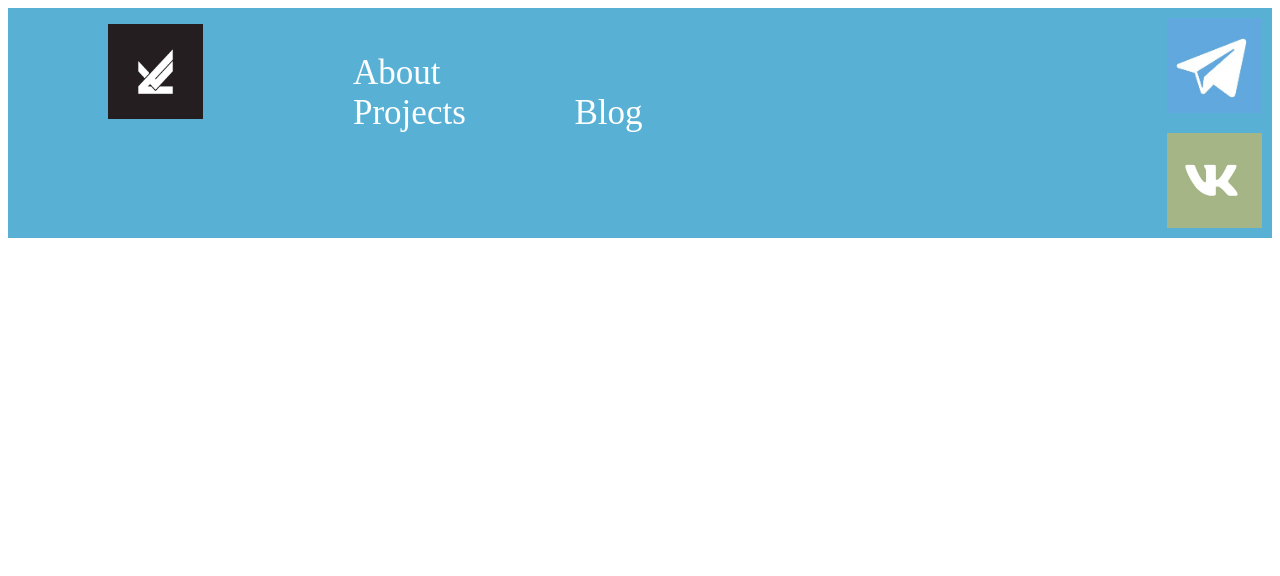
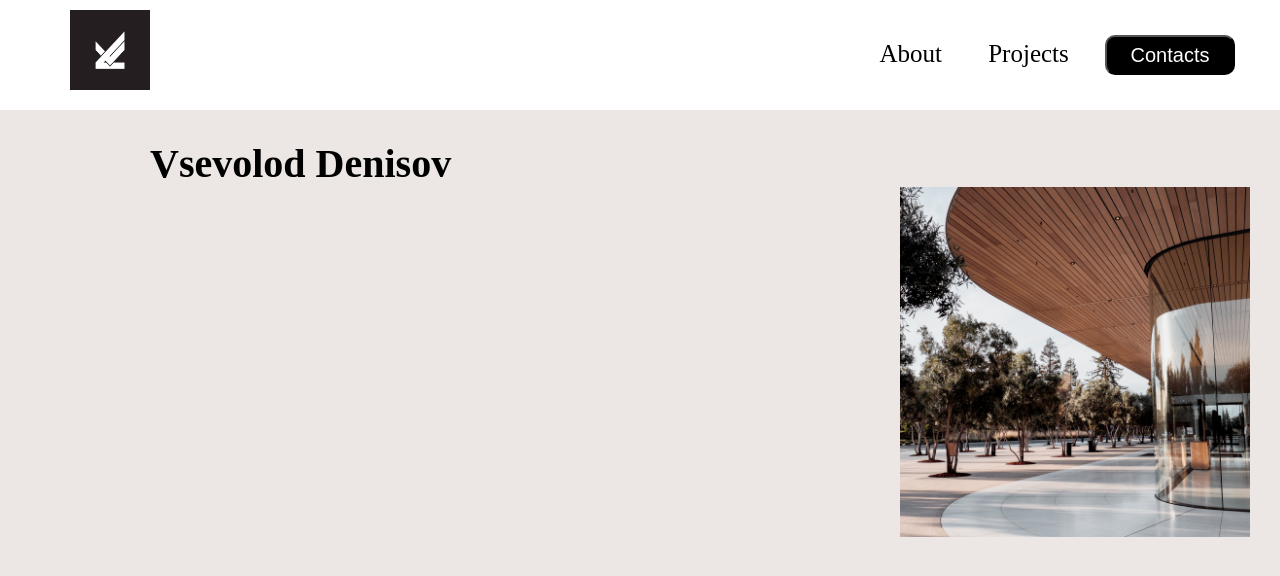
Before and after one commit to lentyss/practice, a plain HTML site: page saite.html in a window 1280 px wide. Drawn offline with Linux system fonts and the light colour scheme; files that its build step writes are made by us from their sources; files whose address does not match are found by name.

Commit message:
creating header and part of container

```diff
--- a/saite.html
+++ b/saite.html
@@ -1,31 +1,47 @@
 <!DOCTYPE html>
 
-<html lang="en" xmlns="http://www.w3.org/1999/xhtml">
+<html>
 <head>
     <meta charset="utf-8" />
     <title>Меню сайта</title>
-    <link rel="stylesheet" type="text/css" href="header_practic.css" />
+    <link href="web\css\header_practic.css" rel="stylesheet"/>
 </head>
+
 <body>
+    <header class="header">
+        <p class="name-image"><img src="web\img\LV.jpg"/></p>
+        <div class="header-category">
+            <ul>
+                <a href="#">About</a>
+                <a href="#">Projects</a>
+                <button class="header-button">Contacts</button>
+            </ul>
+        </div>
+    </header>
+
+    <div class="container">
+        <h1 class="name1-field">Vsevolod Denisov</h1>
+        <p class="i1-field"><img src="web\img\I_1.png"/></p>
+    </div>
 
 
-    <header class="header">
-            <p class="name-image"><img src="C:\Users\user\practice\web\img\LV.jpg"/></p>
-            <div class="header-category">
+
+
+
+
+            <!--
+
+            <div class="contact-image">
                 <ul>
-                    <a href="#">About</a>
-                    <a href="#">Projects</a>
-                    <a href="#">Blog</a>
+                    <li><a href="https://t.me/VsevolodDenisov"><img src="web\img\tg.jpg" /></a></li>
+                    <li><a href="https://vk.com/denisovvsevolod"><img src="web\img\VK.jpg" /></a></li>
                 </ul>
             </div>
-            <div class="contact-image">
-                <a href="https://t.me/VsevolodDenisov"><img src="C:\Users\user\practice\web\img\tg.jpg" /></a>
-                <a href="https://vk.com/denisovvsevolod"><img src="C:\Users\user\practice\web\img\VK.jpg" /></a>
-            </div>
 
-            <!--<li><a href="https://vk.com/denisovvsevolod">VK</a></li>
+            <li><a href="https://vk.com/denisovvsevolod">VK</a></li>
             <li2><a href="https://t.me/VsevolodDenisov">TG</a></li2> -->
 
-    </header>
+
 </body>
+
 </html>
--- a/web/css/header_practic.css
+++ b/web/css/header_practic.css
@@ -1,56 +1,79 @@
+* {
+    margin: 0;
+    padding: 0;
+}
+
 html {
     height: 100%;
-
+    background-color: #ECE7E4;
 }
 
-/*,
-*::before,
-*::after{
-    box-sizing:border-box;
+header {
+    display: flex;
+    justify-content: space-between;
+    background-color: white;
 }
 
-ul[class],
-ol[class] {
-    padding: 0px;
-}*/
-header {
-    display: flex;
-    background-color: #58b1d4;
+.name-image img {
+    width: 80px;
+    height: 80px;
+    margin-left: 60px;
+    padding: 10px 10px;
 }
 
 .header-category  {
-    justify-content: left;
     display: flex;
-    font-size: 35px;
+    font-size: 25px;
     width: inherit;
-
-    padding: 10px 10px;
+    padding: 35px 35px;
 }
 
 .header-category a {
     text-decoration: none;
-    color: white;
-    margin-left: 100px;
+    color: black;
+    margin-left: 20px;
+    margin-right: 20px;
 }
 
-.name-image img {
-    justify-content: left;
-    width: 95px;
-    height: 95px;
-    margin-left: 100px;
+.header-button {
+    font-size: 20px;
+    width: 130px;
+    height: 40px;
+    color: white;
+    background-color: black;
+    border-radius: 10px;
+    margin-right: 10px;
+    margin-left: 10px;
 }
 
+.i1-field img{
+    width: 350px;
+    height: 350px;
+    float: right;
+    padding: 0px 30px;
+}
+
+.name1-field {
+    font-size: 40px;
+    padding: 0px 150px;
+    margin-top: 30px;
+}
+/*
+.contact-image li {
+    display: inline-block;
+}
 
 .contact-image img{
     display: flex;
     justify-content: right;
-    width: 95px;
-    height: 95px;
+    width: 55px;
+    height: 55px;
     margin-right: 0px;
-    margin-left: 500px;
+    margin-left: 50px;
     padding: 10px 10px;
+
 }
-/*.header-category {
+.header-category {
     display: flex;
     margin-right: 40px;
 }
```
Also changed, not shown: web/img/I_1.png (added).
